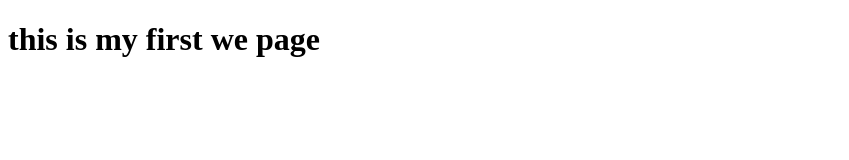
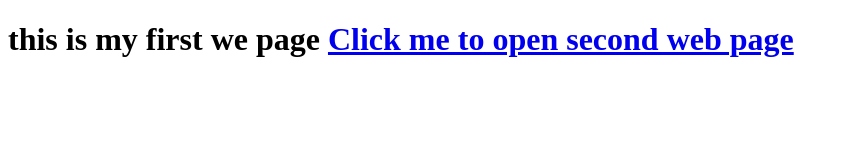
Before and after one commit to chavantejasvini/Portfolio_tej, a plain HTML site: page index.html in a window 1280 px wide. Shown: the whole page, without its empty margins (0-849 px from the left). Drawn offline with Linux system fonts and the light colour scheme.

Commit message:
changes added second.html

```diff
--- a/index.html
+++ b/index.html
@@ -8,6 +8,7 @@
 <body>
 <h1>
 	this is my first we page
+	<a href="second.html"> Click me to open second web page</a>
 </h1>
 
 </body>
```
Also changed, not shown: second.html (added).
